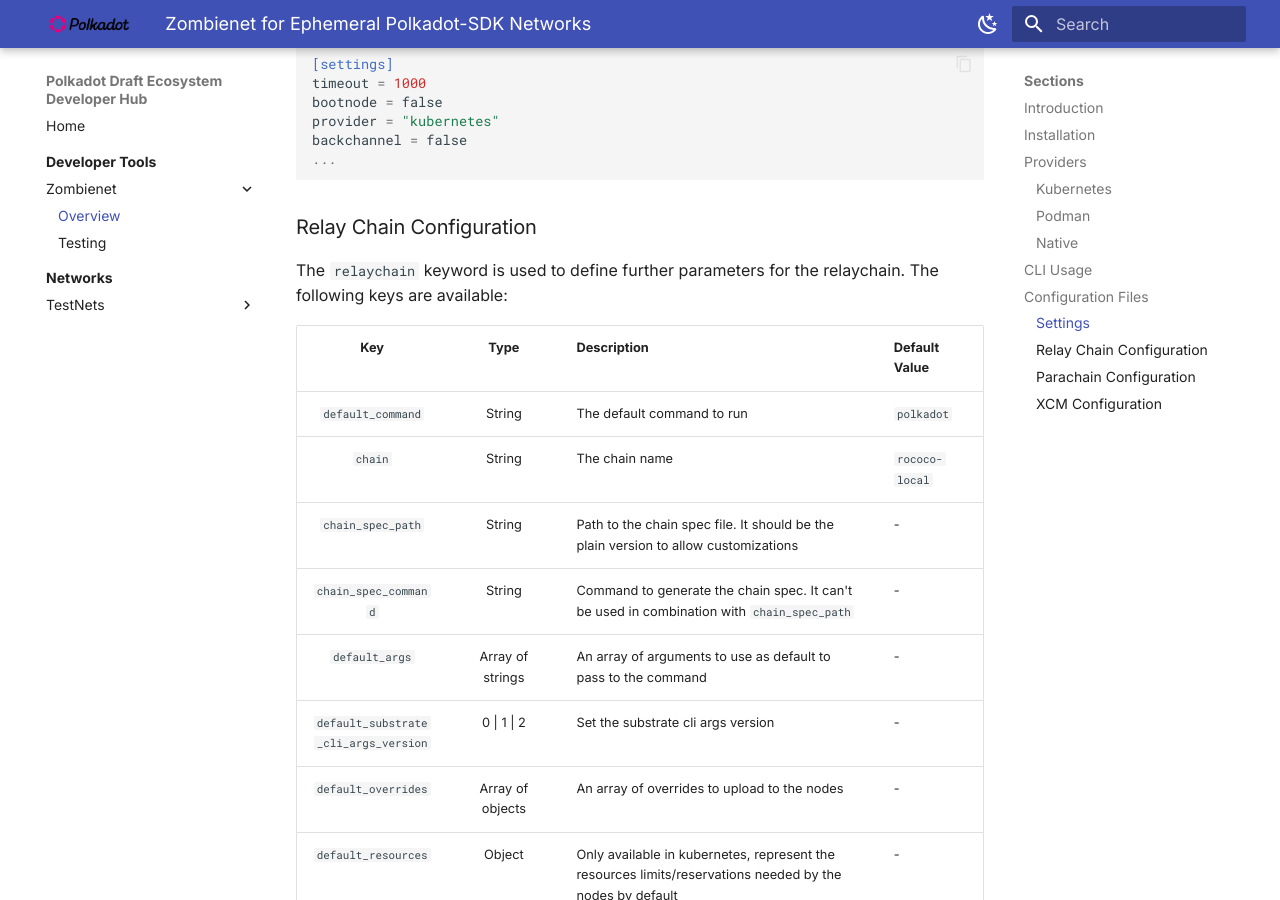
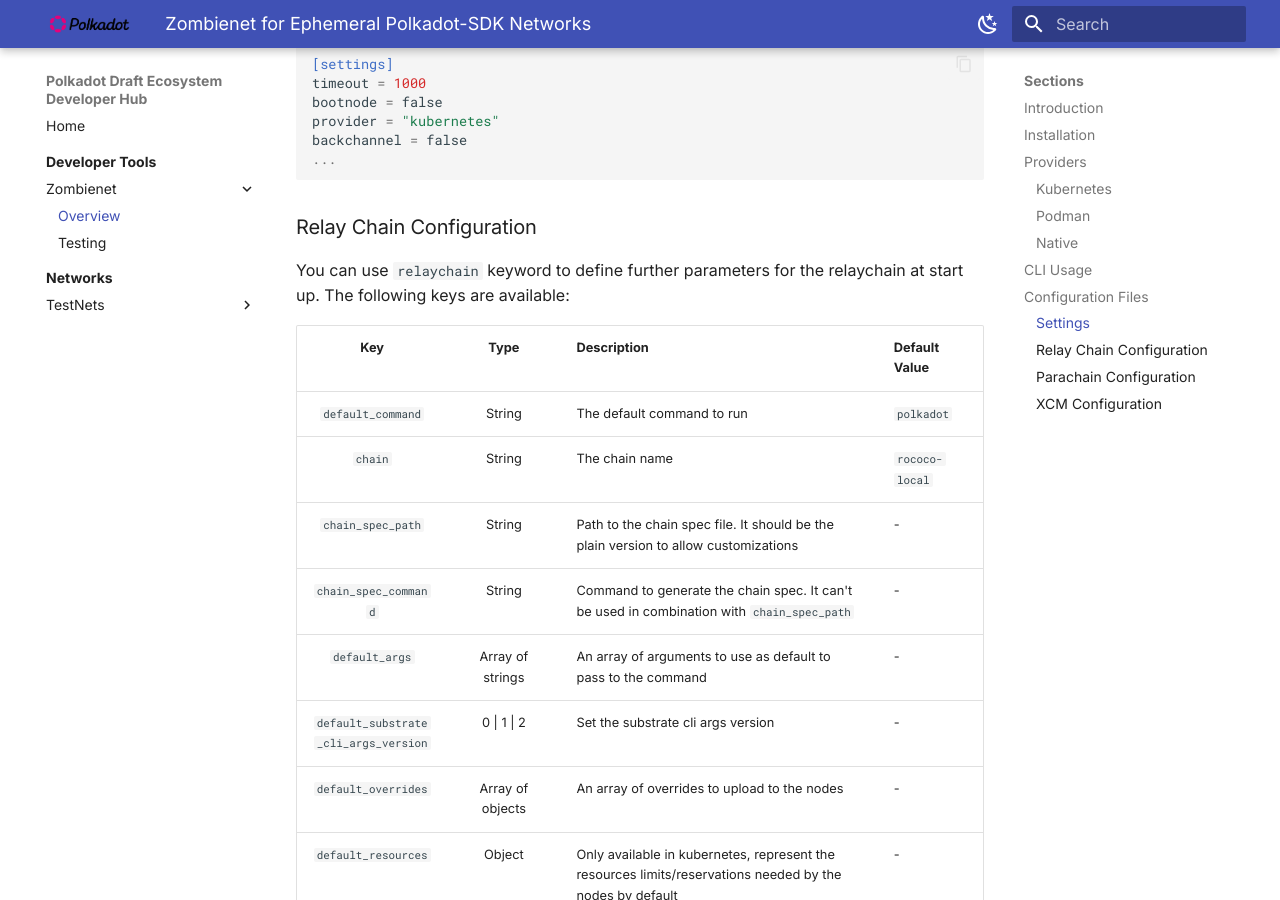
Before and after one commit to papermoonio/polkadot-ecosystem-docs-draft, an MkDocs documentation site: the page built from docs/dev-tools/zombienet/overview.md, in a window 1280 px wide and 900 px high, scrolled down 7470 px. Built offline with MkDocs 1.6.1 and Material for MkDocs 9.7.7, drawn with Linux system fonts in a browser that asks for light colours; some of the changed text lies outside the part shown.

Commit message:
fix: paraphrasing relay chain configs intro

```diff
--- a/docs/dev-tools/zombienet/overview.md
+++ b/docs/dev-tools/zombienet/overview.md
@@ -320,7 +320,7 @@
 
 ### Relay Chain Configuration
 
-The `relaychain` keyword is used to define further parameters for the relaychain. The following keys are available:
+You can use `relaychain` keyword to define further parameters for the relaychain at start up. The following keys are available:
 
 |                 Key                  |       Type        | Description                                                                                                      | Default Value  |
 | :----------------------------------: | :---------------: | :--------------------------------------------------------------------------------------------------------------- | :------------- |
@@ -640,7 +640,7 @@
 
 ### XCM Configuration
 
-You can use the `hrmp_channels` keyword to define further parameters for the XCM channels at startup. The following keys are available:
+You can use the `hrmp_channels` keyword to define further parameters for the XCM channels at start up. The following keys are available:
 
 | Key                | Type             | Description                                      |
 | ------------------ | ---------------- | ------------------------------------------------ |
```
